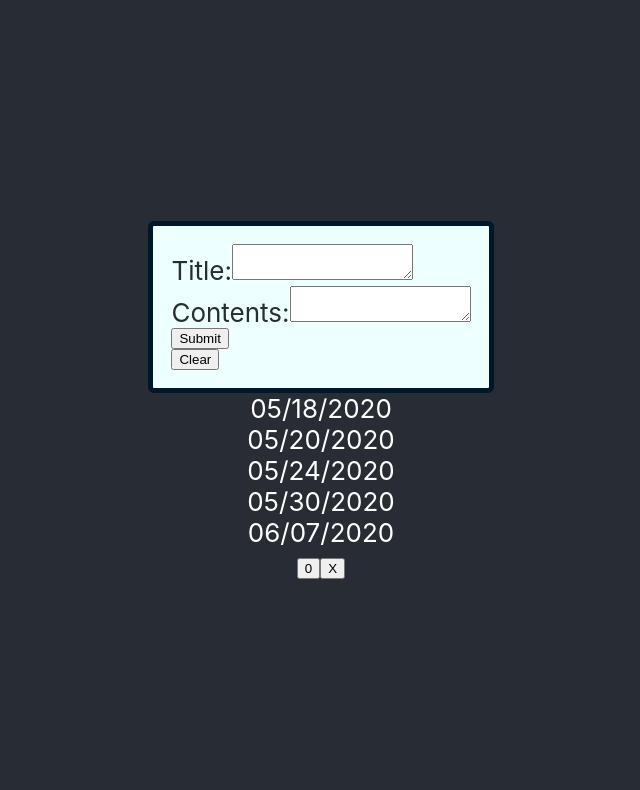
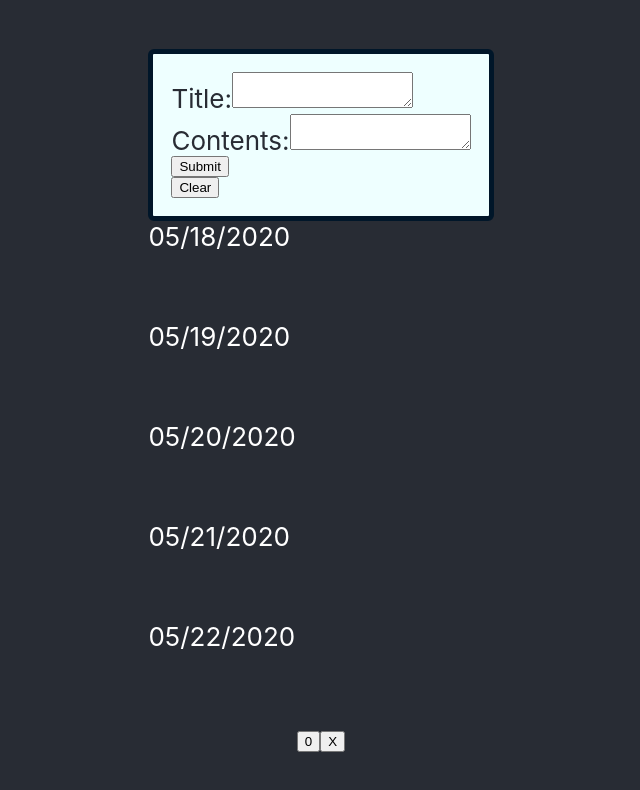
Before and after one commit to ArtyTheTorch/What-Did-I-Do-The-Other-Day, a React (Create React App) app in the folder what-did-i-do-the-other-day/: page / in a window 1280 px wide. Shown: the top 790 px of the page, without its empty margins (319-959 px from the left). Built offline with nearby package versions, Linux system fonts and the light colour scheme.

Commit message:
Fixed the dates to show up in order

```diff
--- a/what-did-i-do-the-other-day/package.json
+++ b/what-did-i-do-the-other-day/package.json
@@ -6,6 +6,7 @@
     "@testing-library/jest-dom": "^4.2.4",
     "@testing-library/react": "^9.3.2",
     "@testing-library/user-event": "^7.1.2",
+    "moment": "^2.26.0",
     "react": "^16.13.1",
     "react-dom": "^16.13.1",
     "react-scripts": "3.4.1"
--- a/what-did-i-do-the-other-day/src/App.css
+++ b/what-did-i-do-the-other-day/src/App.css
@@ -65,6 +65,11 @@
   font-style: italic;
 }
 
+.date-box{
+  height: 100px;
+  width: 100px;
+}
+
 @keyframes App-logo-spin {
   from {
     transform: rotate(0deg);
--- a/what-did-i-do-the-other-day/src/components/WeekView.jsx
+++ b/what-did-i-do-the-other-day/src/components/WeekView.jsx
@@ -15,9 +15,9 @@ class WeekView extends Component{
         let weekArray = []
 
         for(let i = 0; i < 5; i++) {
-            console.log(mondaysDate.add('days', i).format('MM/DD/YYYY'))
+            let thisday = moment(mondaysDate).add(i, 'days').format('MM/DD/YYYY')
             weekArray.push(
-                <div key={i}>{mondaysDate.add('days', i).format('MM/DD/YYYY')}</div>
+                <div id={thisday} className = 'date-box' key={i}>{thisday}</div>
             )
         }
         this.setState({
```
Also changed, not shown: 2 other files (tests, documents, lock files or other folders).
